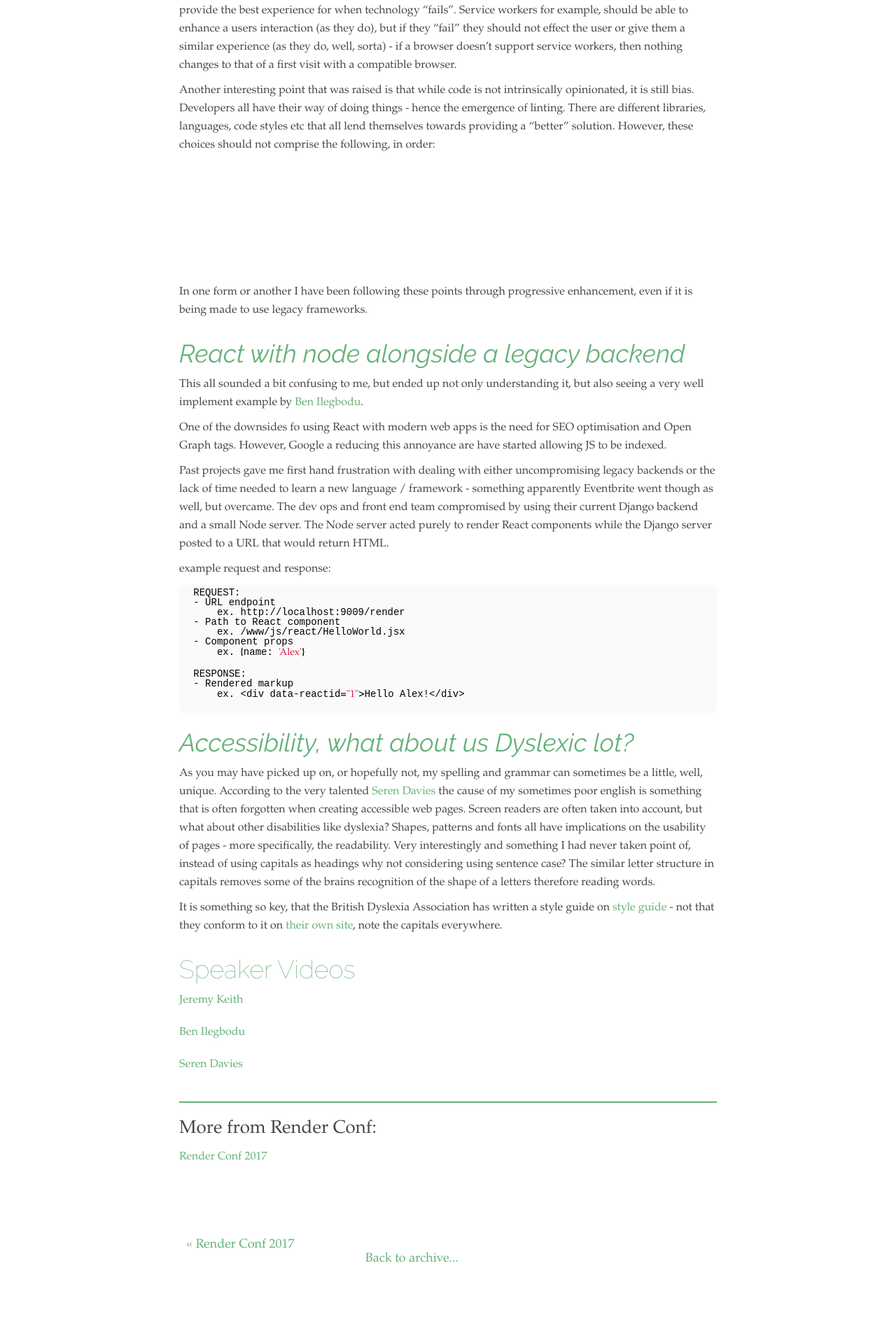
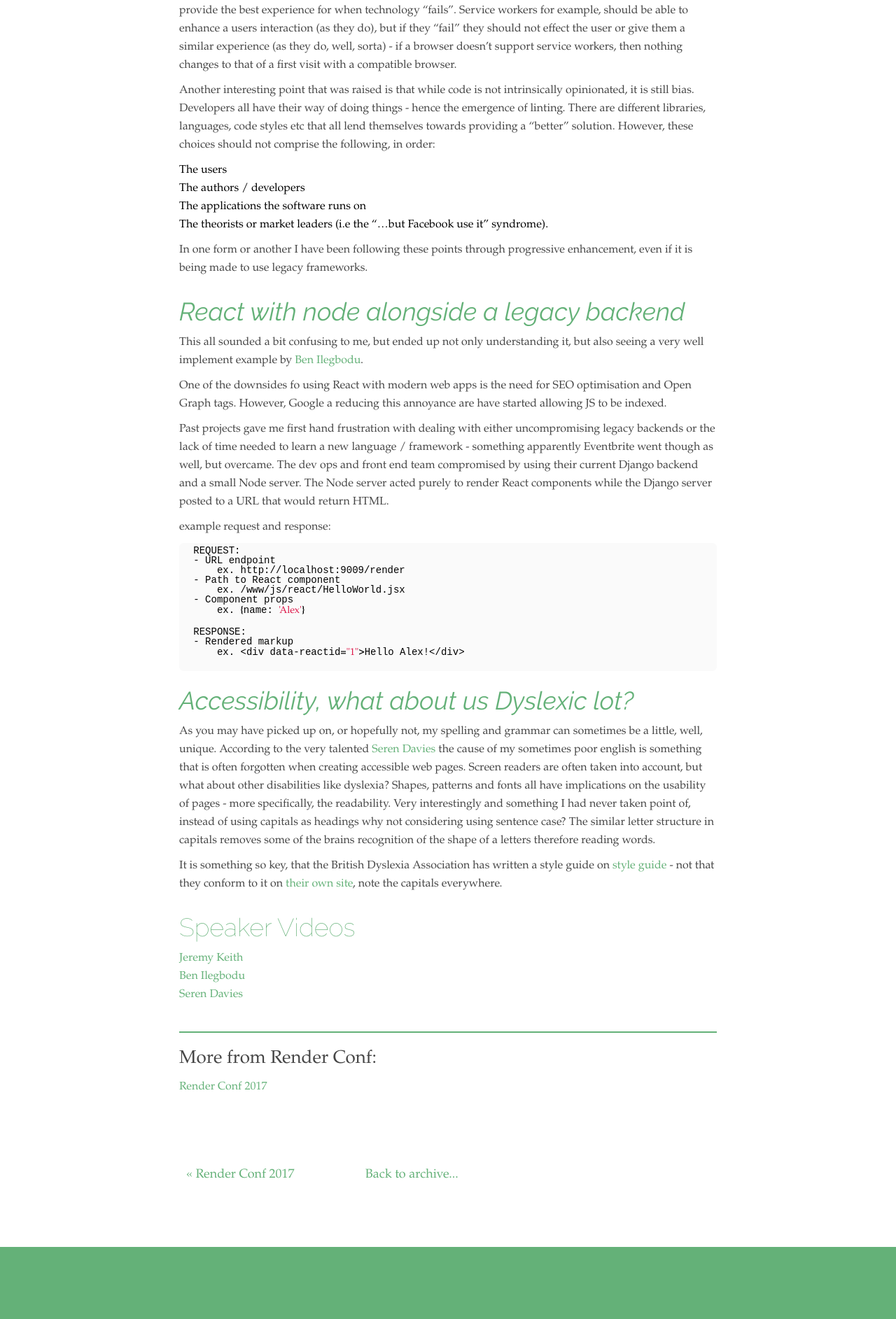
Before and after one commit to alex-windett/alex-windett.github.io, a Jekyll site: the page built from _posts/2017-04-03-render-conf-part-2.markdown, in a window 1280 px wide. Shown: the part 921-2806 px from the top of the page at 70% size. Built offline with Jekyll 4.4.1, drawn with Linux system fonts in a browser that asks for light colours; some web fonts are replaced.

Commit message:
moving list styling into post stylesheet

```diff
--- a/_posts/2017-04-03-render-conf-part-2.markdown
+++ b/_posts/2017-04-03-render-conf-part-2.markdown
@@ -95,7 +96,6 @@
 
 ### Speaker Videos
 
-
 * [Jeremy Keith](https://www.youtube.com/watch?v=wAekLOUpMB4&list=PLBzScQzZ83I_n5kvxmUaRNZvc_vsCuEQD)
 * [Ben Ilegbodu](https://www.youtube.com/watch?v=zxtcr8Zuvfs&list=PLBzScQzZ83I_n5kvxmUaRNZvc_vsCuEQD&index=4)
 * [Seren Davies](https://www.youtube.com/watch?v=oG_cYElSZwM&list=PLBzScQzZ83I_n5kvxmUaRNZvc_vsCuEQD&index=3)
--- a/_sass/base/_page.scss
+++ b/_sass/base/_page.scss
@@ -46,8 +46,7 @@
 	line-height: 3.4rem;
 }
 
-p,
-li {
+p {
 	font-size: 1.6rem;
 	line-height: 2.6rem;
 	text-align: left;
--- a/_sass/pages/_blog-single.scss
+++ b/_sass/pages/_blog-single.scss
@@ -2,6 +2,9 @@
 
 	@import '../parts/posts-categories';
 
+	/********************************/
+	/******** POST CONTENT **********/
+	/********************************/
 	.post {
 	    width: 90%;
 	    margin: 0 auto;
@@ -18,6 +21,12 @@
 					color: $color__copy;
 				}
 		 }
+
+		li {
+			font-size: 1.6rem;
+			line-height: 2.6rem;
+			color: inherit;
+		}
 
 		h2 {
 			color: $color__copy;
--- a/assets/styles/app.css
+++ b/assets/styles/app.css
@@ -237,18 +237,13 @@
   line-height: 3.4rem;
 }
 
-p,
-li {
+p {
   font-size: 1.6rem;
   line-height: 2.6rem;
   text-align: left;
 }
 
-p + p,
-li + p, p +
-li,
-li +
-li {
+p + p {
   margin-top: 2rem;
 }
 
@@ -1128,6 +1123,12 @@
   color: #a8d3b3;
 }
 
+.post-single {
+  /********************************/
+  /******** POST CONTENT **********/
+  /********************************/
+}
+
 .post-single .post-categories {
   padding-top: 2rem;
   border-top: 2px solid #64b178;
@@ -1156,6 +1157,12 @@
 
 .post-single .post p a {
   color: #64b178;
+}
+
+.post-single .post li {
+  font-size: 1.6rem;
+  line-height: 2.6rem;
+  color: inherit;
 }
 
 .post-single .post h2 {
```
Also changed, not shown: other parts of _posts/2017-04-03-render-conf-part-2.markdown (+5 -4 lines), 1 other file.
